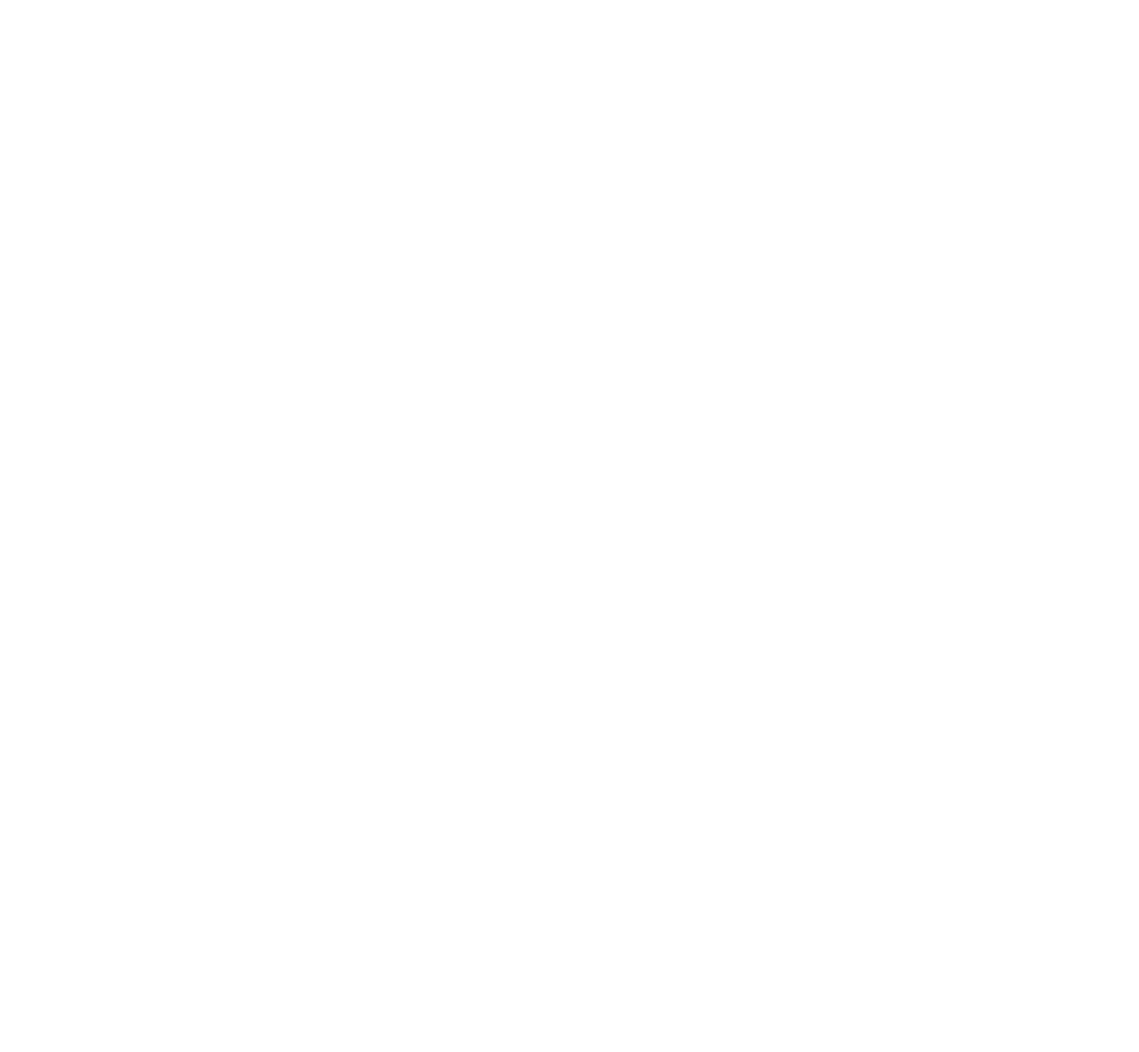
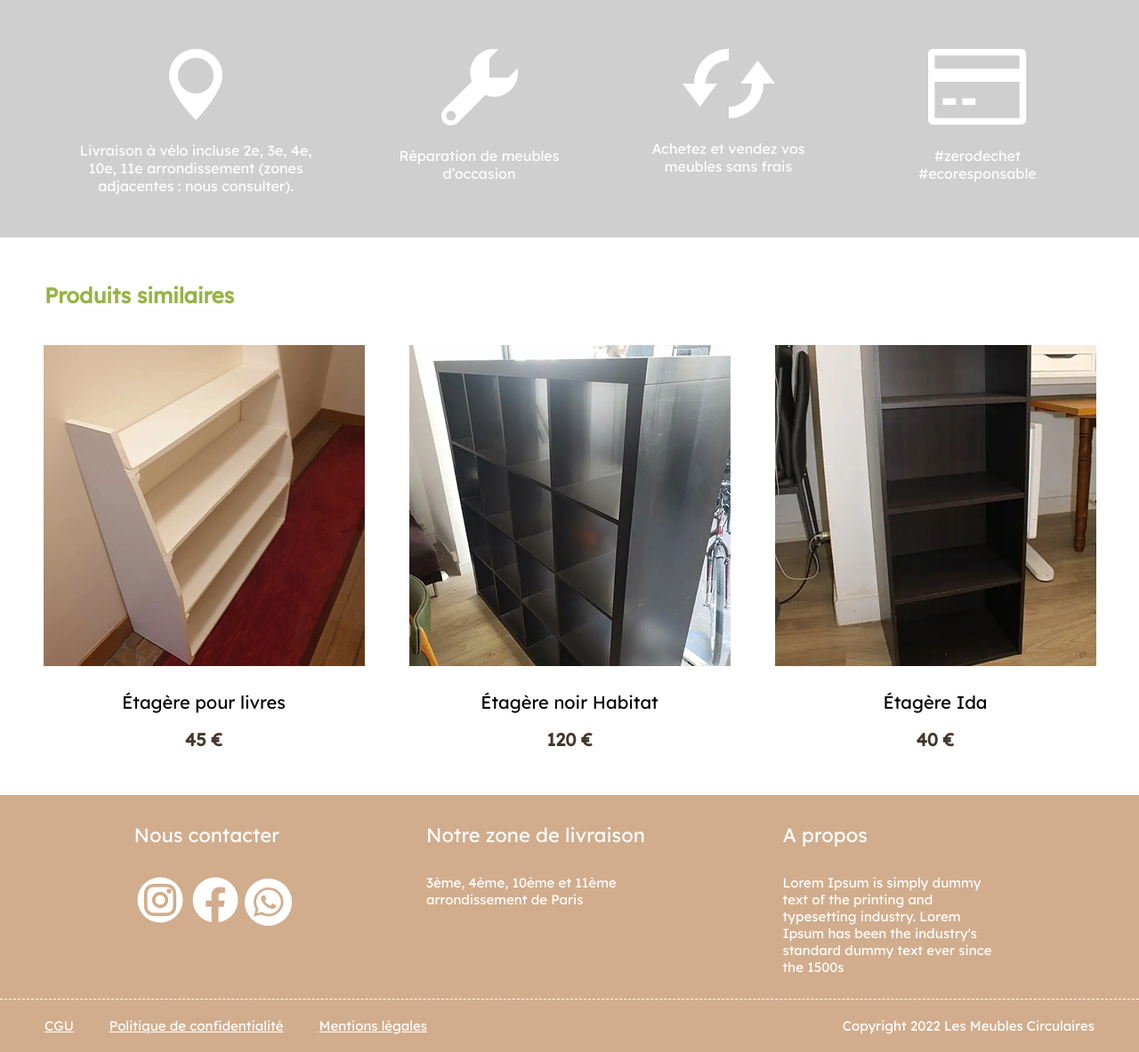
Before and after one commit to tinkode92/BAP-MBCIRCU, a plain HTML site: page index.html in a window 1280 px wide. Shown: the whole page at 89% size. Before the commit the page ends 800 px from the top, so only its background shows below. Drawn offline with Linux system fonts and the light colour scheme.

Commit message:
:tada: sections & footer done

```diff
--- a/css/main.css
+++ b/css/main.css
@@ -0,0 +1,104 @@
+*{
+    margin: 0;
+    padding: 0;
+    box-sizing: border-box;
+    font-family: 'Lexend';
+}
+
+body{
+    max-width: 1280px;
+    margin: 0 auto;
+}
+
+.bandeau1 {
+    width: 100%;
+    background-color: #CFCFCF;
+    color: #FFFFFF;
+    display: flex;
+    justify-content: space-evenly;
+    align-items: flex-start;
+}
+
+.bandeau1 > div {
+    display: flex;
+    flex-direction: column;
+    gap: 24px;
+    align-items: center;
+    justify-content: center;
+    margin-top: 55px;
+    margin-bottom: 48px;
+}
+.bandeau1 > div > .p-spe{
+    max-width: 274px;
+}
+.bandeau1 > div > p {
+    text-align: center;
+    max-width: 197px;
+}
+.produits-simi {
+    margin: 50px;
+}
+.produits-simi > h2 {
+    color: #97B347;
+    font-size: 24px;
+    margin-bottom: 41px;
+}
+.link-wrapper{
+    display: flex;
+    gap: 50px;
+    justify-content: center;
+    text-align: center;
+    cursor: pointer;
+}
+.link-wrapper > div > p {
+    font-size: 20px;
+    color: #42382C;
+    font-weight: 600;
+}
+.link-wrapper > div > .first-p{
+    color: black;
+    font-weight: 500;
+    margin-top: 24px;
+    margin-bottom: 17px;
+
+}
+footer {
+    background-color: #D1AD8D;
+    color: #FFFFFF;
+}
+.footer-top {
+    display: flex;
+    justify-content: space-evenly;
+    align-items: flex-start;
+
+}
+.footer-top > div {
+    max-width: 250px;
+    margin-top: 31px;
+    margin-bottom: 26px;
+
+}
+footer p {
+    font-size: 15px;
+    font-weight: 400;
+}
+.footer-title {
+    font-size: 22px;
+    margin-bottom: 30px;
+}
+
+.footer-bottom {
+    border-top: 1px dashed white;
+    display: flex;
+    align-items: center;
+    justify-content: space-between;
+    padding: 20px 50px;
+    font-family: 'Inter';
+    font-size: 12px;
+}
+.footer-bottom-p-wrapper {
+    display: flex;
+    gap: 40px;
+    text-decoration: underline;
+
+}
--- a/index.html
+++ b/index.html
@@ -2,20 +2,92 @@
 <html>
 
 <head>
+    <meta charset="UTF-8">
+    <meta http-equiv="X-UA-Compatible" content="IE=edge">
+    <meta name="viewport" content="width=device-width, initial-scale=1.0">
+
     <link href="https://fonts.googleapis.com/css?family=Lexend&display=swap" rel="stylesheet" />
     <link href="https://fonts.googleapis.com/css?family=Inter&display=swap" rel="stylesheet" />
-    <link href="./css/main.css" rel="stylesheet" />
+    <link href="css/main.css" rel="stylesheet" />
     <title>Les Meubles Circulaires</title>
 </head>
 <body>
-<div class="nav"
 
 
 
 
+    <main>
+        <section class="bandeau1">
+            <div>
+                <img src="images/Frame_4.png" alt="icone de localisation">
+                <p class="p-spe">Livraison à vélo incluse 2e, 3e, 4e, 10e, 11e arrondissement (zones adjacentes : nous consulter).</p>
+            </div>
+            <div>
+                <img src="images/Frame_5.png" alt="icone de clé a molette">
+                <p>Réparation de meubles d’occasion</p>
+            </div>
+            <div>
+                <img src="images/Frame_6.png" alt="icone de carte bleue">
+                <p>Achetez et vendez vos meubles sans frais</p>
+            </div>
+            <div>
+                <img src="images/Frame_8.png" alt="icone de develloppement durable">
+                <p>#zerodechet #ecoresponsable</p>
+            </div>
+        </section>
 
+        <section class="produits-simi">
+            <h2>Produits similaires</h2>
+            <div class="link-wrapper">
+                <div>
+                    <img src="images/v1_86.png" alt="image principale du produit">
+                    <p class="first-p">Étagère pour livres </p>
+                    <p>45 €</p>
+                </div>
+                <div>
+                    <img src="images/v1_87.png" alt="image principale du produit">
+                    <p class="first-p">Étagère noir Habitat</p>
+                    <p>120 €</p>
+                </div>
+                <div>
+                    <img src="images/v1_88.png" alt="image principale du produit">
+                    <p class="first-p">Étagère Ida</p>
+                    <p>40 €</p>
+                </div>
+            </div>
+        </section>
+    </main>
 
+    <footer>
+    <div class="footer-top">
+        <div>
+            <p class="footer-title">Nous contacter</p>
+            <div class="footer-img-wrapper">
+                <img src="images/insta.png" alt="instagram link">
+                <img src="images/fb.png" alt="facebook link">
+                <img src="images/whatsapp.png" alt="whatsapp link">
+            </div>
+        </div>
+        <div>
+            <p class="footer-title">Notre zone de livraison</p>
+            <p>3ème, 4ème, 10ème et 11ème arrondissement de Paris</p>
+        </div>
+        <div>
+            <p class="footer-title">A propos</p>
+            <p>Lorem Ipsum is simply dummy text of the printing and typesetting industry. Lorem Ipsum has been the industry's standard dummy text ever since the 1500s </p>
+        </div>
+    </div>
+    <div class="footer-bottom">
+        <div class="footer-bottom-p-wrapper">
+            <p>CGU</p>
+            <p>Politique de confidentialité</p>
+            <p>Mentions légales</p>
+        </div>
+        <p>Copyright 2022 Les Meubles Circulaires</p>
+    </div>
+    </footer>
 </body>
 
 
+
 </html>
```
Also changed, not shown: images/Frame_4.png (added), images/Frame_5.png (added), images/Frame_6.png (added), images/Frame_8.png (added), images/fb.png (added), images/insta.png (added), images/whatsapp.png (added).
